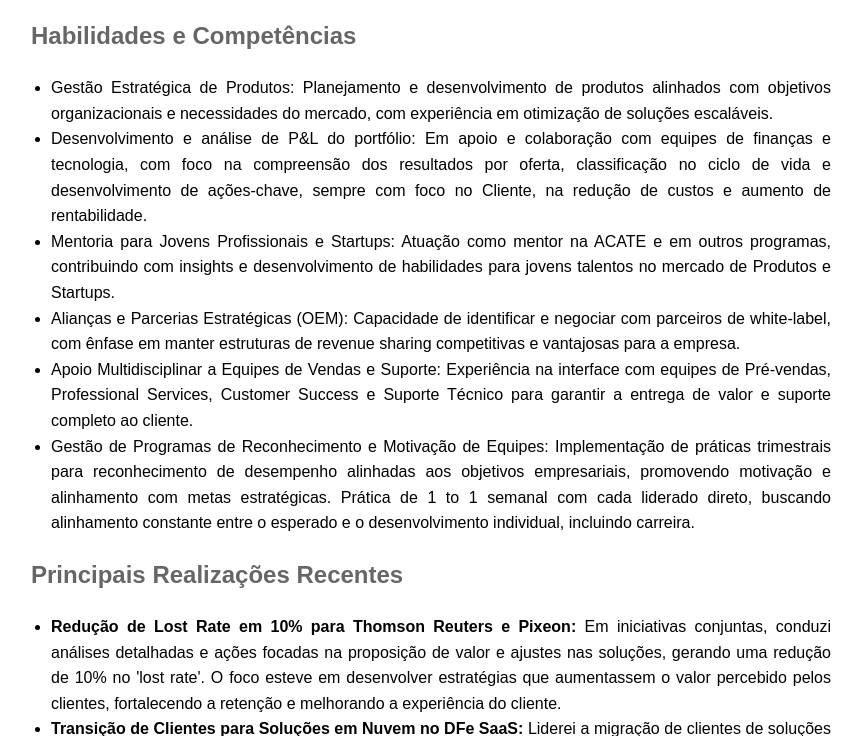
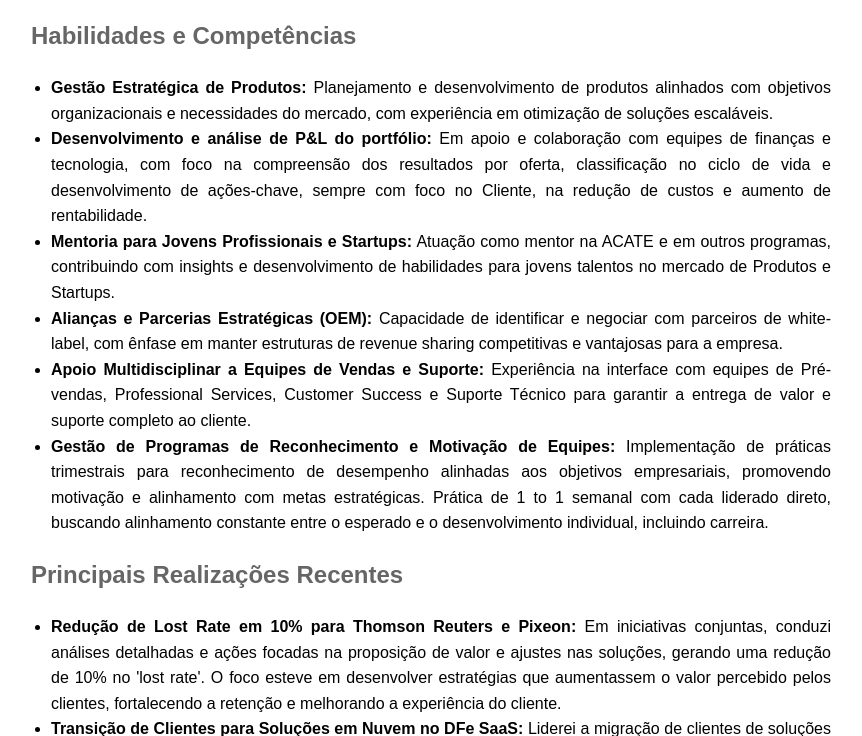
Before and after one commit to AdriMaska/adrianomaskalenkas2.github.io, a plain HTML site: page index.html in a window 1280 px wide. Shown: the part 543-1279 px from the top of the page, without its empty margins (209-1071 px from the left). Drawn offline with Linux system fonts and the light colour scheme.

Commit message:
Update index.html

```diff
--- a/index.html
+++ b/index.html
@@ -51,12 +51,12 @@
 
             <h2>Habilidades e Competências</h2>
             <ul>
-                <li>Gestão Estratégica de Produtos: Planejamento e desenvolvimento de produtos alinhados com objetivos organizacionais e necessidades do mercado, com experiência em otimização de soluções escaláveis.</li>
-                <li>Desenvolvimento e análise de P&L do portfólio: Em apoio e colaboração com equipes de finanças e tecnologia, com foco na compreensão dos resultados por oferta, classificação no ciclo de vida e desenvolvimento de ações-chave, sempre com foco no Cliente, na redução de custos e aumento de rentabilidade.</li>
-                <li>Mentoria para Jovens Profissionais e Startups: Atuação como mentor na ACATE e em outros programas, contribuindo com insights e desenvolvimento de habilidades para jovens talentos no mercado de Produtos e Startups.</li>
-                <li>Alianças e Parcerias Estratégicas (OEM): Capacidade de identificar e negociar com parceiros de white-label, com ênfase em manter estruturas de revenue sharing competitivas e vantajosas para a empresa.</li>
-                <li>Apoio Multidisciplinar a Equipes de Vendas e Suporte: Experiência na interface com equipes de Pré-vendas, Professional Services, Customer Success e Suporte Técnico para garantir a entrega de valor e suporte completo ao cliente.</li>
-                <li>Gestão de Programas de Reconhecimento e Motivação de Equipes: Implementação de práticas trimestrais para reconhecimento de desempenho alinhadas aos objetivos empresariais, promovendo motivação e alinhamento com metas estratégicas. Prática de 1 to 1 semanal com cada liderado direto, buscando alinhamento constante entre o esperado e o desenvolvimento individual, incluindo carreira.</li>
+                <li><strong>Gestão Estratégica de Produtos:</strong> Planejamento e desenvolvimento de produtos alinhados com objetivos organizacionais e necessidades do mercado, com experiência em otimização de soluções escaláveis.</li>
+                <li><strong>Desenvolvimento e análise de P&L do portfólio:</strong> Em apoio e colaboração com equipes de finanças e tecnologia, com foco na compreensão dos resultados por oferta, classificação no ciclo de vida e desenvolvimento de ações-chave, sempre com foco no Cliente, na redução de custos e aumento de rentabilidade.</li>
+                <li><strong>Mentoria para Jovens Profissionais e Startups:</strong> Atuação como mentor na ACATE e em outros programas, contribuindo com insights e desenvolvimento de habilidades para jovens talentos no mercado de Produtos e Startups.</li>
+                <li><strong>Alianças e Parcerias Estratégicas (OEM):</strong> Capacidade de identificar e negociar com parceiros de white-label, com ênfase em manter estruturas de revenue sharing competitivas e vantajosas para a empresa.</li>
+                <li><strong>Apoio Multidisciplinar a Equipes de Vendas e Suporte:</strong> Experiência na interface com equipes de Pré-vendas, Professional Services, Customer Success e Suporte Técnico para garantir a entrega de valor e suporte completo ao cliente.</li>
+                <li><strong>Gestão de Programas de Reconhecimento e Motivação de Equipes:</strong> Implementação de práticas trimestrais para reconhecimento de desempenho alinhadas aos objetivos empresariais, promovendo motivação e alinhamento com metas estratégicas. Prática de 1 to 1 semanal com cada liderado direto, buscando alinhamento constante entre o esperado e o desenvolvimento individual, incluindo carreira.</li>
             </ul>
 
             <h2>Principais Realizações Recentes</h2>
```
